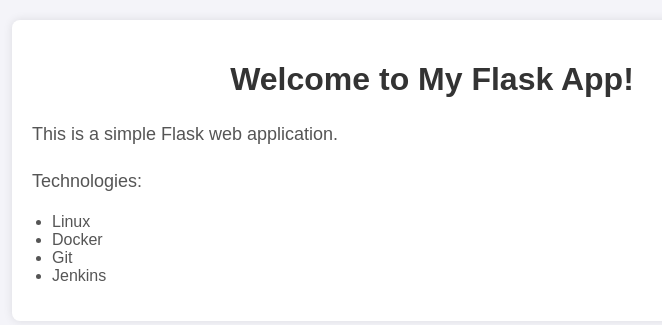
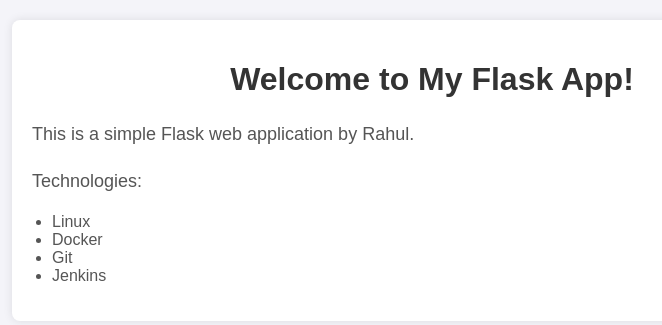
Before and after one commit to J007acky/flask-app, a Flask app: page / in a window 1280 px wide. Shown: the top 325 px of the page, without its empty margins (208-870 px from the left). Run offline with Flask 3, Linux system fonts and the light colour scheme.

Commit message:
Update index.html

```diff
--- a/templates/index.html
+++ b/templates/index.html
@@ -9,7 +9,7 @@
     <div style="max-width: 800px; margin: 0 auto; background: white; padding: 20px; box-shadow: 0 0 10px rgba(0, 0, 0, 0.1); border-radius: 8px;">
       <h1 style="color: #333; text-align: center;">Welcome to My Flask App!</h1>
       <p style="font-size: 18px; line-height: 1.6; color: #555;">
-        This is a simple Flask web application.
+        This is a simple Flask web application by Rahul.
       </p>
       <p style="font-size: 18px; line-height: 1.6; color: #555;">
         Technologies:
```
